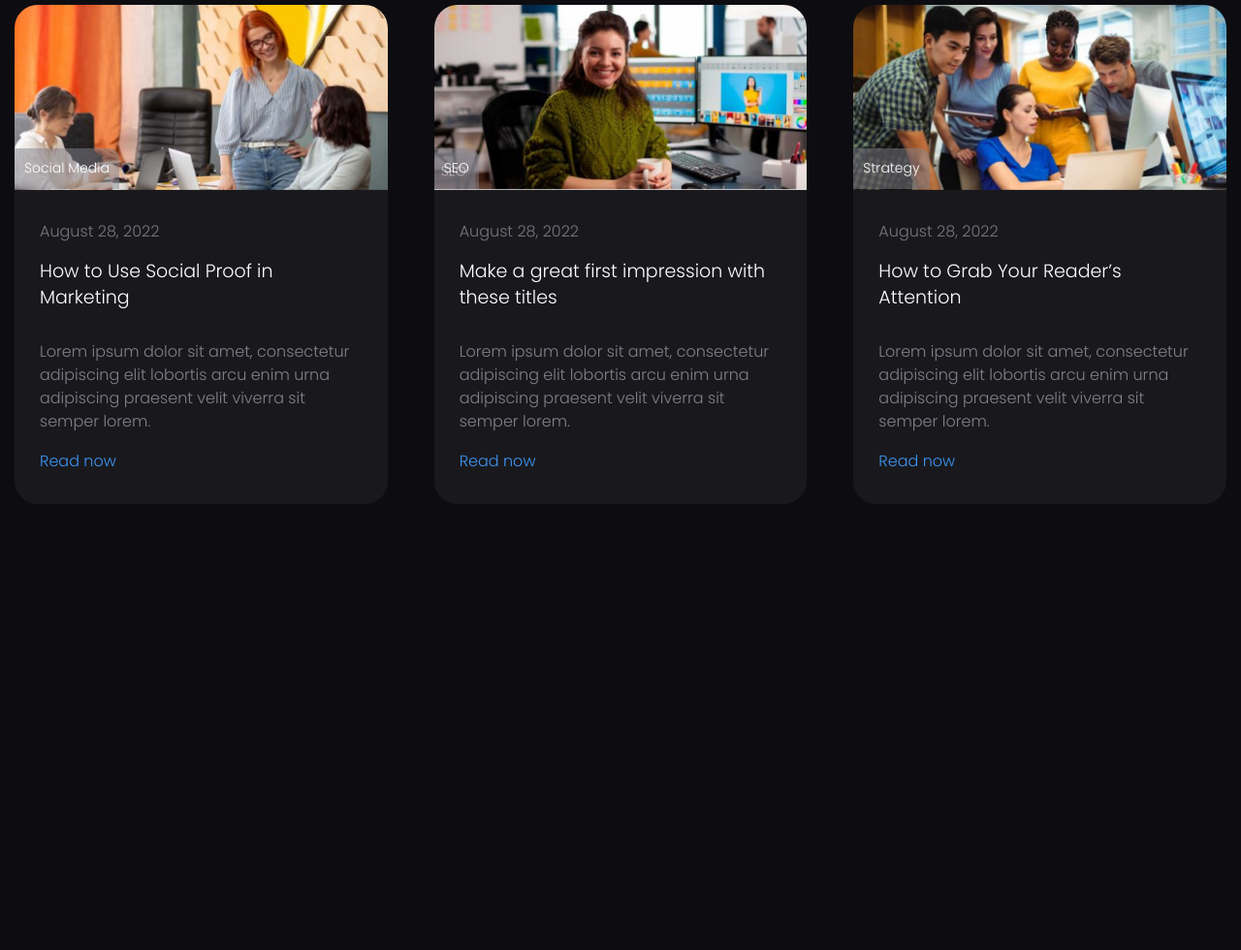
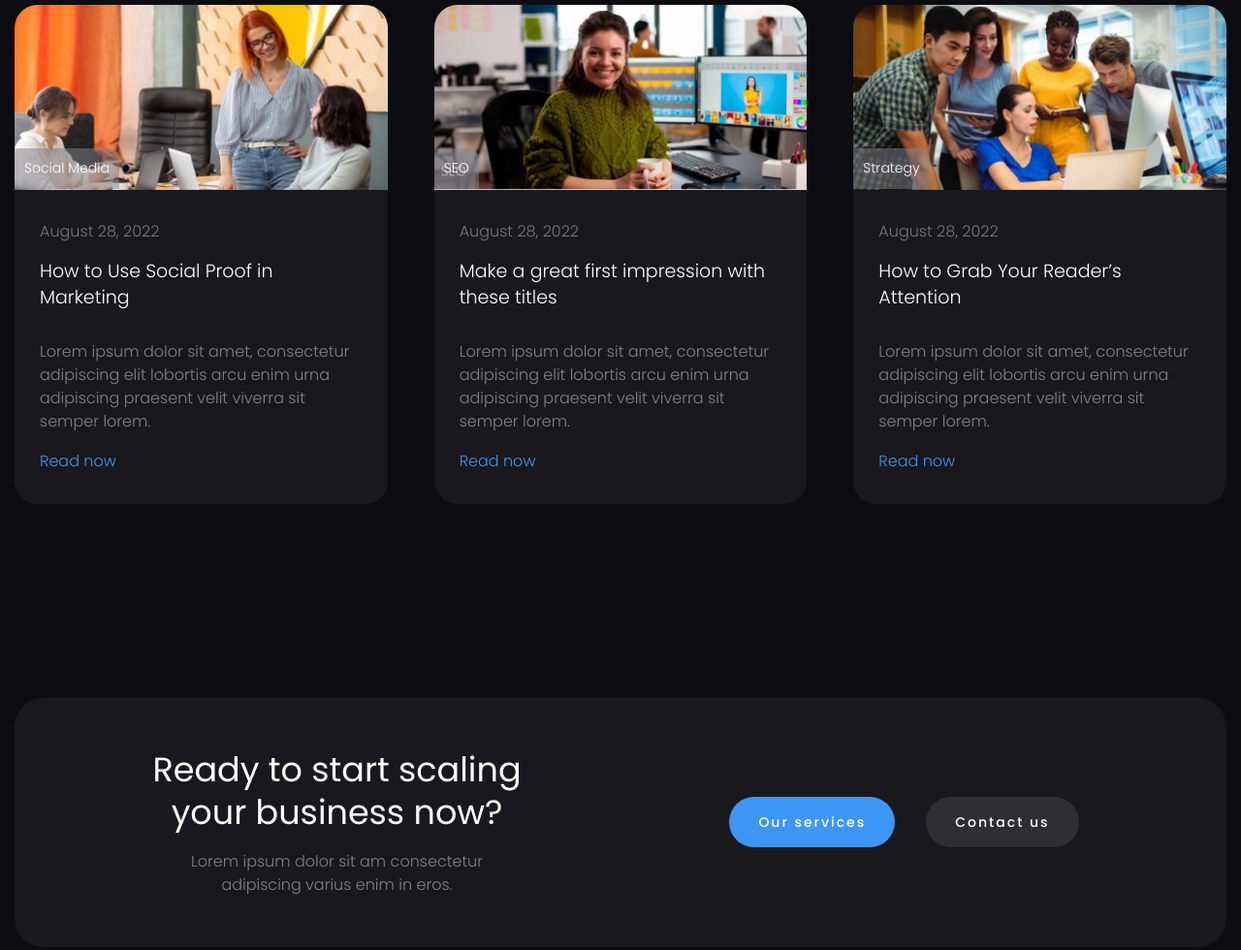
Before and after one commit to denislisyutenko/Growfy, a plain HTML site: page index.html in a window 1280 px wide. Shown: the part 5082-6062 px from the top of the page at 97% size. Before the commit the page ends 5952 px from the top, so only its background shows below. Drawn offline with Linux system fonts and the light colour scheme; files whose address does not match are found by name.

Commit message:
finished layout of the start section, adaptive desing

```diff
--- a/assets/css/style.css
+++ b/assets/css/style.css
@@ -35,6 +35,8 @@ body {
 .page__testimonials {}
 
 .page__blog {}
+
+.page__start-start {}
 
 .button {
   display: inline-block;
@@ -978,13 +980,13 @@ testimonials section
 }
 
 /* --------------------- */
-/* advantages section */
+/* blog section */
 /* ----------------------------------------------------------------------------------------------------------------------- */
 
 
 .blog {
   padding-top: 100px;
-  padding-bottom: 100px;
+  padding-bottom: 200px;
 }
 .blog__container {
 }
@@ -1095,7 +1097,7 @@ testimonials section
 @media (max-width: 991.98px) {
   .blog {
     padding-top: 50px;
-    padding-bottom: 50px;
+    padding-bottom: 100px;
   }
   .blog__header {
     margin-bottom: 44px;
@@ -1105,13 +1107,76 @@ testimonials section
 @media (max-width: 767.98px) {
   .blog {
     padding-top: 30px;
-    padding-bottom: 30px;
+    padding-bottom: 50px;
   }
   .blog__items {
     grid-template-columns: auto;
   }
   .blog__header {
     margin-bottom: 25px;
+  }
+}
+
+/* --------------------- */
+/* start section */
+/* ----------------------------------------------------------------------------------------------------------------------- */
+
+.start__container {
+}
+
+.start__body {
+  display: flex;
+  background: rgba(129, 129, 139, 0.1);
+  border-radius: 30px;
+  align-items: center;
+  padding: 52px 40px;
+}
+
+.start__column {
+  flex: 0 1 50%;
+  text-align: center;
+}
+.start__title {
+  color: #fff;
+  font-size: 35px;
+  font-weight: 400;
+  line-height: 1.28; /* 45/35 */
+}
+
+.start__title:not(:last-child) {
+  margin-bottom: 16px;
+}
+
+.start__text {
+  max-width: 340px;
+  display: inline-block;
+}
+.start__actions {
+  display: flex;
+  column-gap: 32px;
+  row-gap: 20px;
+  justify-content: center;
+}
+.start__button {
+}
+
+@media (max-width: 991.98px) {
+  .start__body {
+    align-items: stretch;
+    flex-direction: column;
+    row-gap: 30px;
+  }
+}
+
+@media (max-width: 767.98px) {
+  .start__title {
+    font-size: 24px;
+  }
+}
+
+@media (max-width: 479.98px) {
+  .start__actions {
+    flex-direction: column;
   }
 }
 
--- a/index.html
+++ b/index.html
@@ -369,7 +369,8 @@
                             <div class="item-blog__body">
                                 <div class="item-blog__date">August 28, 2022</div>
                                 <h4 class="item-blog__title">
-                                    <a href="" class="item-blog__link-title">Make a great first impression with these titles</a>
+                                    <a href="" class="item-blog__link-title">Make a great first impression with these
+                                        titles</a>
                                 </h4>
                                 <div class="item-blog__text text">
                                     <p>Lorem ipsum dolor sit amet, consectetur adipiscing elit
@@ -400,6 +401,24 @@
                     </div>
                 </div>
             </section>
+            <section class="page__start-start">
+                <div class="start__container">
+                    <div class="start__body">
+                        <div class="start__column">
+                            <h2 class="start__title">Ready to start scaling <br> your business now?</h2>
+                            <div class="start__text text">
+                                <p>Lorem ipsum dolor sit am consectetur adipiscing varius enim in eros.</p>
+                            </div>
+                        </div>
+                        <div class="start__column">
+                            <div class="start__actions">
+                                <a href="#" class="start__button button">Our services</a>
+                                <a href="#" class="start__button button button_dark">Contact us</a>
+                            </div>
+                        </div>
+                    </div>
+                </div>
+            </section>
         </main>
 
         <footer class="footer"></footer>
```
